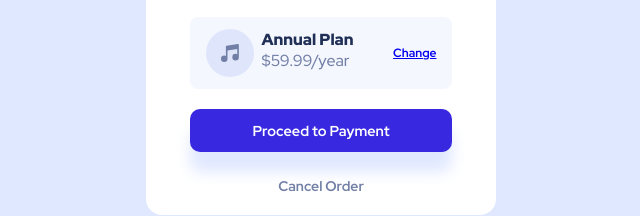
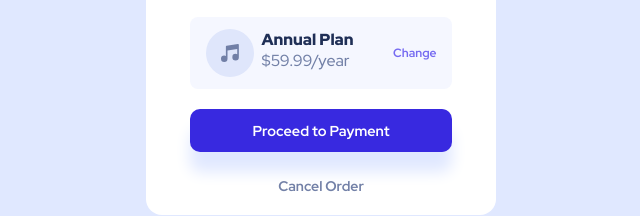
Before and after one commit to eliseuSousa/card-resumo-pedido, a plain HTML site: page index.html in a window 1280 px wide. In both pictures the pointer is over the link "Change". Shown: the part 451-667 px from the top of the page, 319-959 px from the left. Drawn offline with Linux system fonts and the light colour scheme.

Commit message:
Add a classe :hover no link

```diff
--- a/css/style.css
+++ b/css/style.css
@@ -89,6 +89,12 @@ body main {
 .link {
   font-size: 0.75rem;
   font-weight: 700;
+  transition: all 0.3s;
+}
+
+.link:hover {
+  text-decoration: none;
+  color: var(--blue-active);
 }
 
 .card__conteudo___botao-principal {
```
